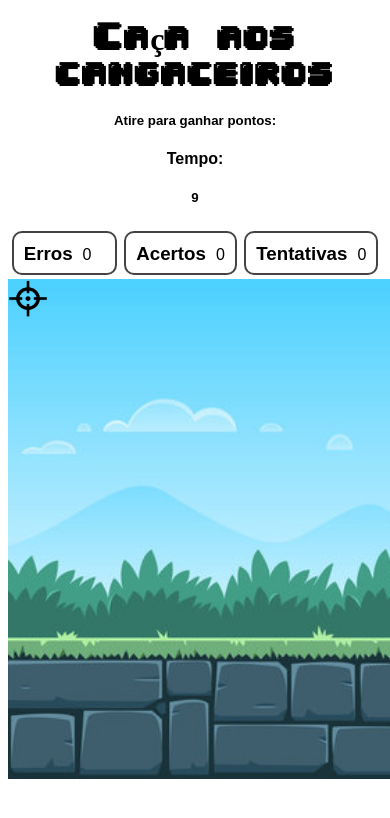
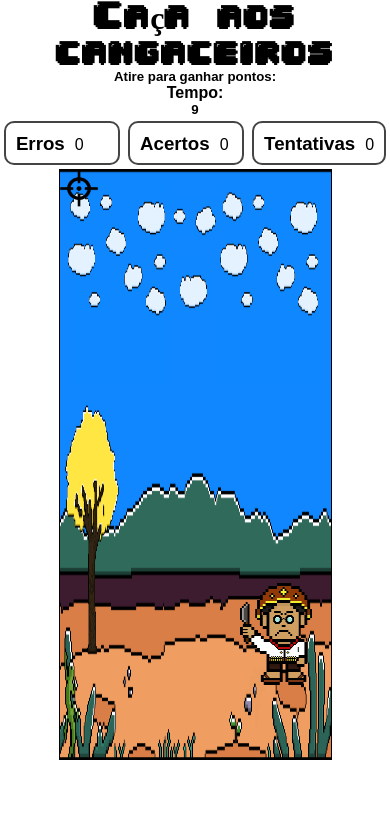
Before and after one commit to Alanacssantos/Projeto_PPI-CacaAosCangaceiros, a PHP site: page / in a window 390 px wide; the page is wider, and only the part inside the window is pictured. Shown: the top 818 px of that part. Run offline with PHP 8.4, Linux system fonts and the light colour scheme.

Commit message:
Tentativa de Responsividade

```diff
--- a/jogo/jogo/estilo.css
+++ b/jogo/jogo/estilo.css
@@ -5,6 +5,8 @@
 * {
     font-family: Arial, Helvetica, sans-serif;
     text-align: center;
+    margin: 0;
+    padding: 0;
 }
 h1 {
     font-family: fonteJogo;
@@ -14,11 +16,12 @@ h1 {
     display: flex;
     align-items: left;
     margin: auto;
-    width: 750px;
-    height: 500px;
+    width: 70vw;
+    height: 70vh;
     background-size: cover;
-    background-image: url(images/cenario.jpg);
+    background-image: url(images/CUTSCENES.png);
     cursor: none;
+    background-repeat: round;
 }
 
 #placar {
--- a/jogo/jogo/index.html
+++ b/jogo/jogo/index.html
@@ -6,6 +6,7 @@
     <meta name="viewport" content="width=device-width, initial-scale=1.0">
     <title>Jogo de atirar</title>
     <link rel="stylesheet" href="estilo.css">
+    <script src="script.js" defer></script>
 </head>
 <body>
     <header>
@@ -33,5 +34,5 @@
         <img id="alvo" width="72px" height="102px" src="images/alvo.png">
     </div>
 </body>
-<script src="script.js"></script>
+
 </html>
--- a/jogo/jogo/script.js
+++ b/jogo/jogo/script.js
@@ -10,10 +10,18 @@ let tempo = 15;
 let estaClicado = false;
 let gamerOver = false;
 
+//Pegando o Height e Widht
+let alturaTela = document.getElementById("telaGame").clientHeight;
+let larguraTela = document.getElementById("telaGame").clientWidth;
+
+let alturaAlvo = document.getElementById("alvo").clientHeight;
+let larguraAlvo = document.getElementById("alvo").clientWidth;
+
+
 setInterval(()=>{
 
-    alvo.style.top = Math.floor(Math.random() * 410) + "px";
-    alvo.style.left = Math.floor(Math.random() * 660) + "px";
+    alvo.style.top = Math.floor(Math.random() * (alturaTela - alturaAlvo)) + "px";
+    alvo.style.left = Math.floor(Math.random() * (larguraTela - larguraAlvo)) + "px";
     alvo.style.display = "block";
 
     alvo.onclick = function() {
```
Also changed, not shown: jogo/jogo/images/CUTSCENES.png (added), jogo/jogo/images/cenario.jpg (deleted).
